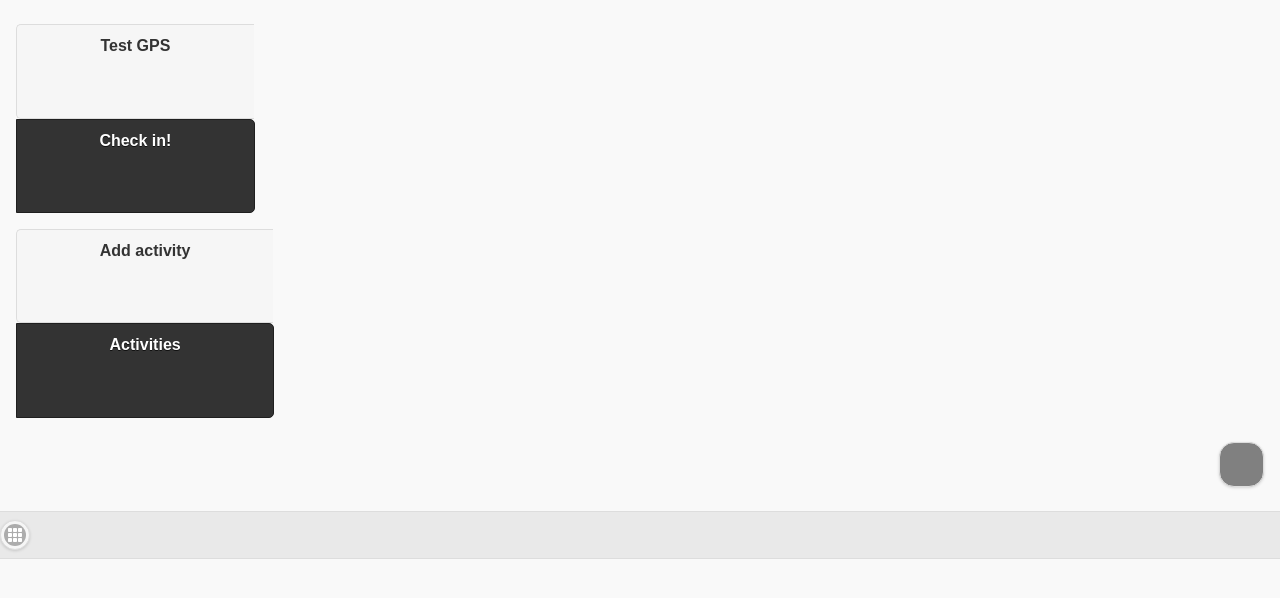
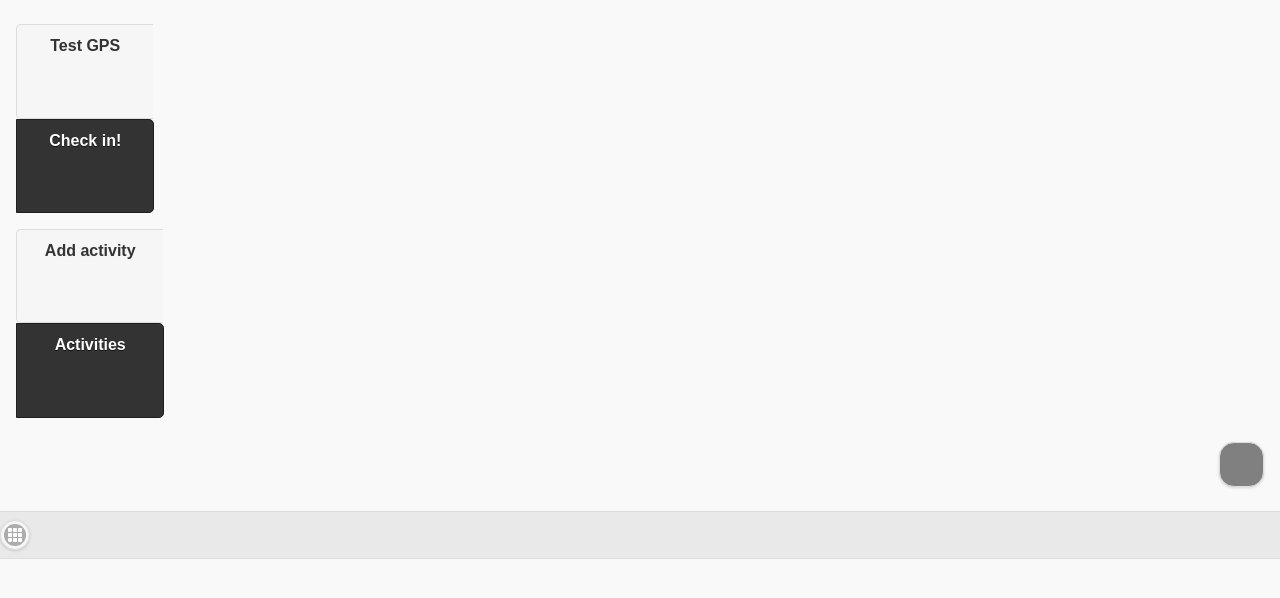
Before and after one commit to renatus/Exocortex, a PHP site: page / in a window 1280 px wide. Shown: the part 45-643 px from the top of the page. Run offline with PHP 8.4, Linux system fonts and the light colour scheme.

Commit message:
Make layout flexible

```diff
--- a/css/index.css
+++ b/css/index.css
@@ -12,7 +12,7 @@
 /* Make buttons square */
 .exo_square_button {
     height: 70px;
-    width: 98%;
+    width: 50%;
     /*width: 110px;*/
 }
 
```
Also changed, not shown: 1 other file.
